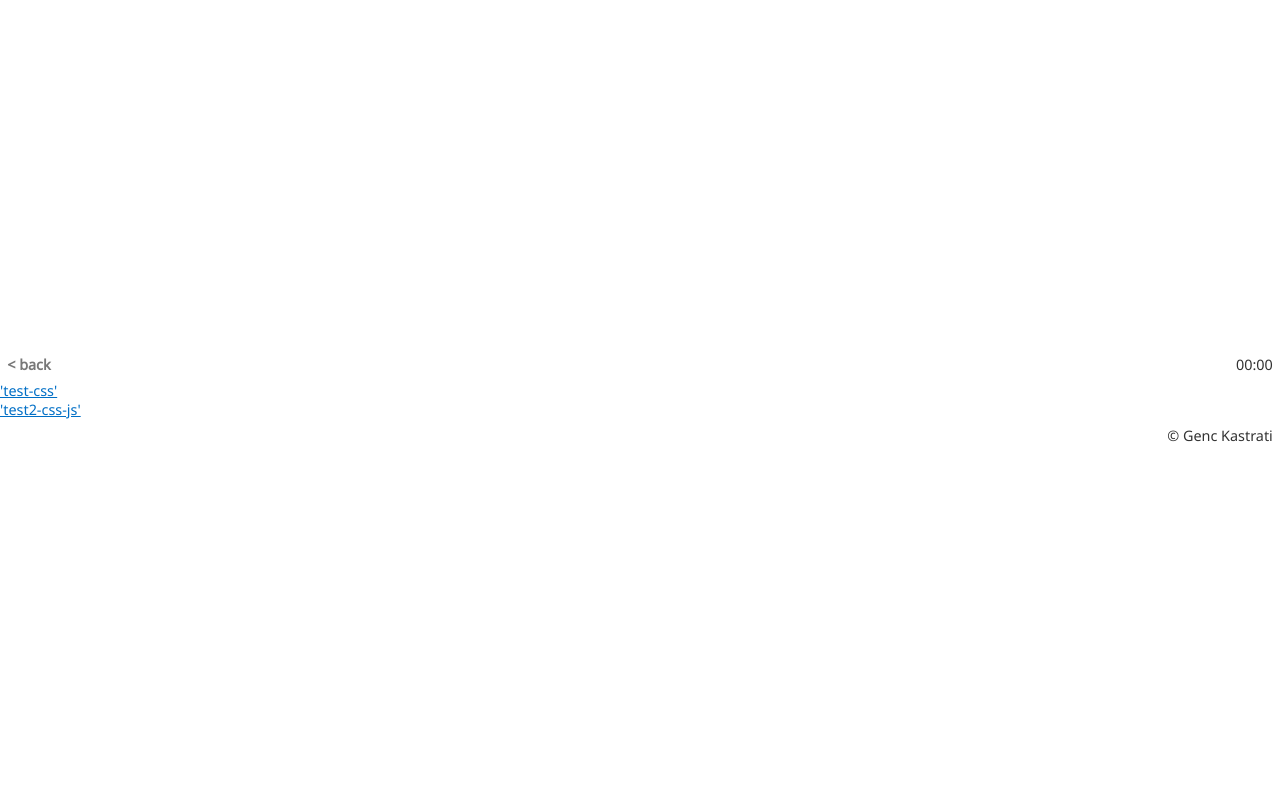
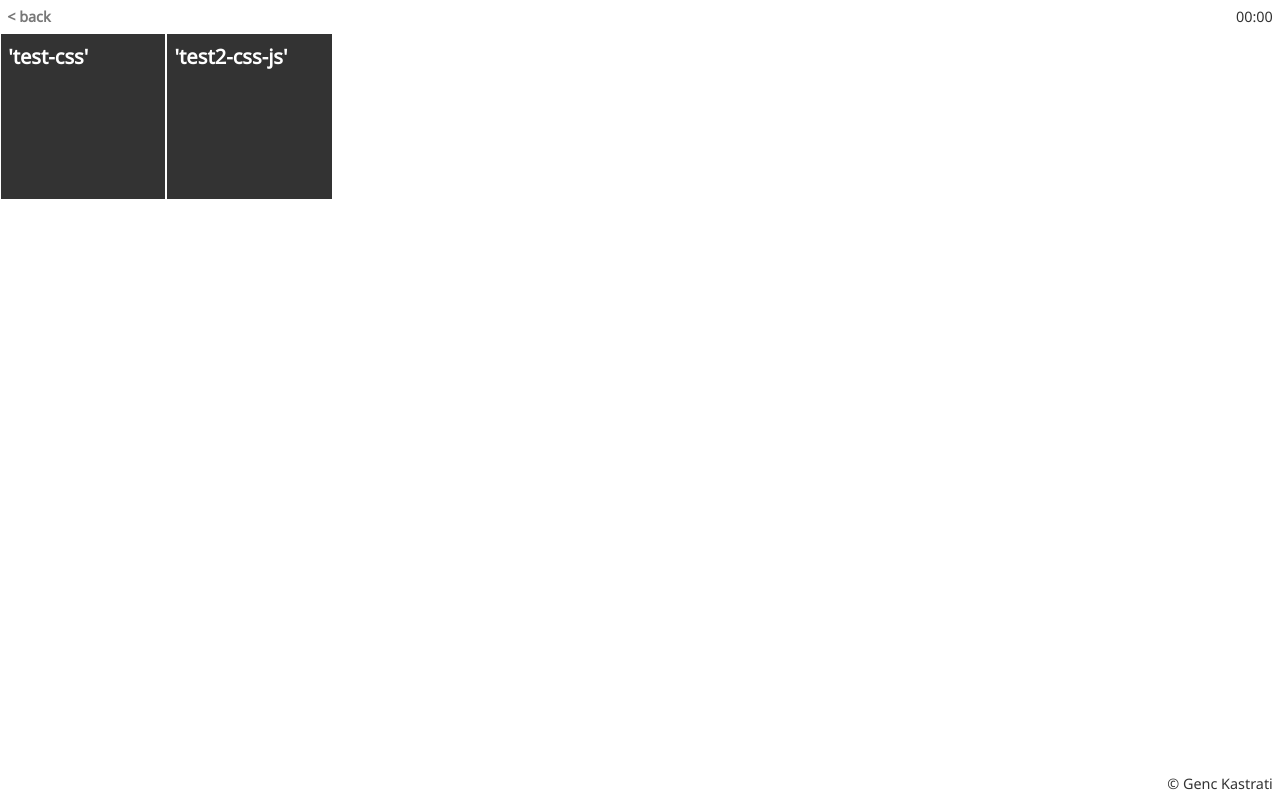
Before and after one commit to genckastrati/externality, a plain HTML site: page playground/index.html in a window 1280 px wide. Drawn offline with nearby package versions, Linux system fonts and the light colour scheme; a web font is replaced by a local one.

Commit message:
Add: JSON generator in playground.js; JSON reader in main playground page; CSS updates;

```diff
--- a/_/Style/sass/externality.sass
+++ b/_/Style/sass/externality.sass
@@ -130,3 +130,26 @@ body
           text-transform: lowercase
           font-family: $font-heading
           font-weight: $font-weight-strong
+
+    &.playground
+      height: 100%
+      text-align: left
+
+      .folder
+        font-size: $font-size-heading
+        width: 150px
+        height: 150px
+        border: 1px solid $inverted-color
+        background-color: $primary-color
+        //margin: $margin-standard
+        padding: $padding-standard
+        display: inline-block
+
+        a
+          color: $inverted-color
+          text-decoration: none
+          text-transform: lowercase
+          font-weight: $font-weight-strong
+          text-align: left
+          font-family: $font-heading
+          display: inline-block
```
Also changed, not shown: index.html (+1 -2 lines), _/Style/css/externality.css, 1 other file.
